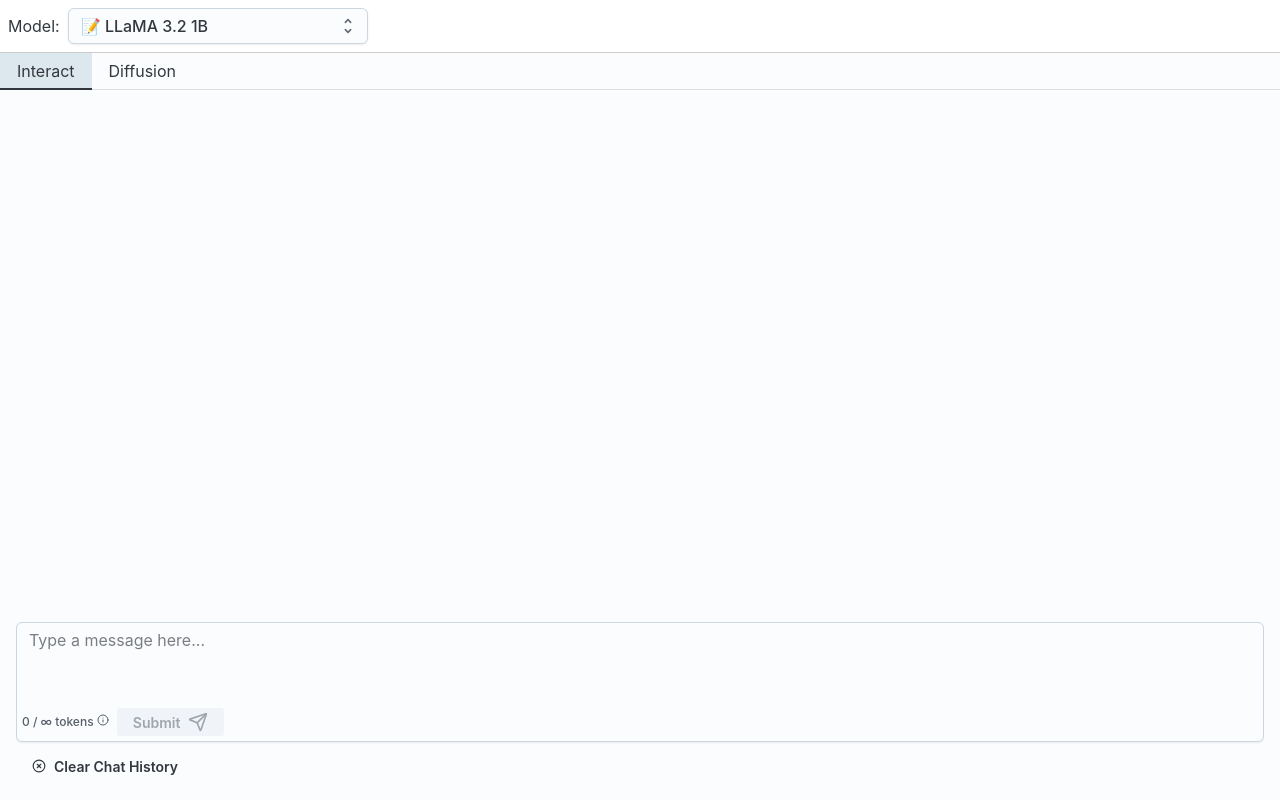
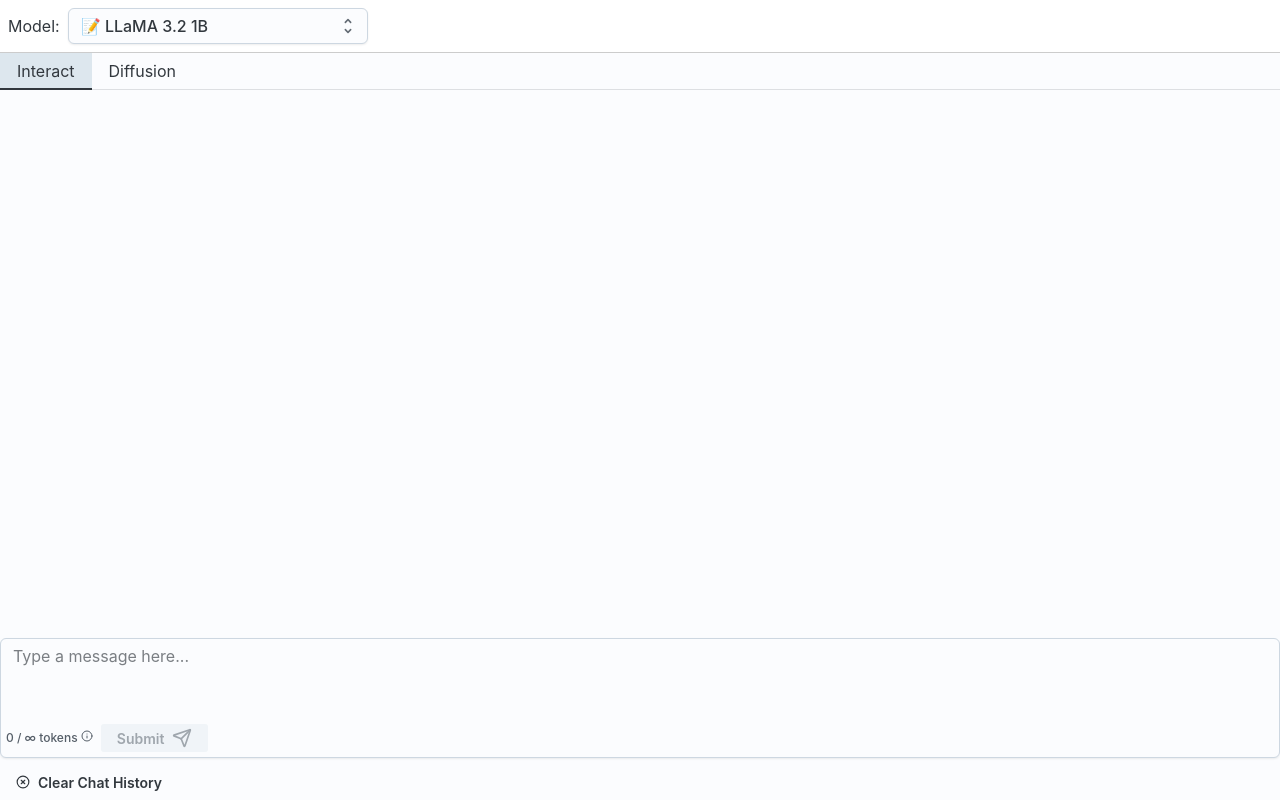
Before and after one commit to Sourenm/chat-app, a React (Vite) app in the folder frontend/: page / in a window 1280 px wide. Built offline with nearby package versions, Linux system fonts and the light colour scheme.

Commit message:
Bug fixes for auto-scrolling and tab freezing

```diff
--- a/frontend/src/components/ChatPage.tsx
+++ b/frontend/src/components/ChatPage.tsx
@@ -1,4 +1,4 @@
-import { useState } from 'react';
+import { useEffect, useRef, useState } from 'react';
 import {
   Sheet,
   Stack,
@@ -24,6 +24,7 @@
 }) {
   const [image, setImage] = useState(null);
   const [imageModalOpen, setImageModalOpen] = useState(false);
+  const scrollRef = useRef<HTMLDivElement>(null); // NEW
 
   const deleteChat = (key) => {
     setChats((c) => c.filter((chat) => chat.key !== key));
@@ -39,6 +40,16 @@
     sendNewMessageToLLM(lastMessage.t, lastMessage.image, model);
   };
 
+  // ✅ Scroll to bottom when chats or thinking change
+  useEffect(() => {
+    const container = scrollRef.current;
+    if (container) {
+      requestAnimationFrame(() => {
+        container.scrollTop = container.scrollHeight;
+      });
+    }
+  }, [chats, isThinking]);
+
   return (
     <Sheet
       sx={{
@@ -47,13 +58,14 @@
         width: '100%',
         height: '100%',
         overflow: 'hidden',
-        gap: 2,
       }}
     >
+      {/* ✅ Scrollable chat area with ref */}
       <Sheet
+        ref={scrollRef}
         sx={{
           flex: 1,
-          overflow: 'auto',
+          overflowY: 'auto',
           padding: 1,
           display: 'flex',
           flexDirection: 'column',
@@ -100,9 +112,9 @@
             pos="bot"
           />
         </Stack>
-        <div id="endofchat" />
       </Sheet>
 
+      {/* Chat input */}
       <ChatSubmit
         addMessage={sendNewMessageToLLM}
         stopStreaming={stopStreaming}
@@ -115,6 +127,7 @@
         model={model}
       />
 
+      {/* Image preview */}
       <Modal open={imageModalOpen} onClose={() => setImageModalOpen(false)}>
         <ModalDialog
           sx={{
@@ -127,7 +140,6 @@
             overflow: 'hidden',
             gap: 2,
           }}
-
         >
           <Box
             component="img"
--- a/frontend/src/components/MainTabs.tsx
+++ b/frontend/src/components/MainTabs.tsx
@@ -1,4 +1,3 @@
-// MainTabs.tsx
 import { Box, Select, Option, Typography, Tabs, TabList, Tab, TabPanel } from '@mui/joy';
 import { useState } from 'react';
 import ChatPage from './ChatPage';
@@ -41,35 +40,35 @@
       key: Math.random().toString(36).substring(2),
     };
     setChats((prev) => [...prev, botMessage]);
-    setTimeout(() => {
-      document.getElementById('endofchat')?.scrollIntoView({ behavior: 'smooth' });
-    }, 0);
 
     setIsThinking(false);
   };
 
   return (
     <Box sx={{ width: '100vw', height: '100vh', display: 'flex', flexDirection: 'column' }}>
-      <Box sx={{ p: 1, borderBottom: '1px solid #ccc', display: 'flex', alignItems: 'center' }}>
+      {/* Fixed top bar */}
+      <Box sx={{ p: 1, borderBottom: '1px solid #ccc', display: 'flex', alignItems: 'center', flexShrink: 0 }}>
         <Typography sx={{ mr: 1 }}>Model:</Typography>
         <Select
           value={model}
           onChange={(_, value) => value && setModel(value)}
           sx={{ minWidth: 300 }}
-          disabled={tabIndex === 1} // 👈 disables selector when Diffusion tab is active
+          disabled={tabIndex === 1}
         >
           <Option value="meta-llama/Llama-3.2-1B-Instruct">📝 LLaMA 3.2 1B</Option>
           <Option value="mlx-community/Qwen2-VL-2B-Instruct-4bit">🖼️ QWEN2 VL 2B</Option>
         </Select>
       </Box>
 
-      <Tabs value={tabIndex} onChange={(_, v) => setTabIndex(v)} sx={{ flex: 1 }}>
+      {/* Main panel */}
+      <Box sx={{ flex: 1, minHeight: 0, overflow: 'hidden' }}>
+        <Tabs value={tabIndex} onChange={(_, v) => setTabIndex(v)} sx={{ height: '100%' }}>
           <TabList>
             <Tab>Interact</Tab>
             <Tab>Diffusion</Tab>
           </TabList>
 
-        <TabPanel value={0} sx={{ height: '100%' }}>
+          <TabPanel value={0} sx={{ height: '100%', overflow: 'hidden', p: 0 }}>
             <ChatPage
               chats={chats}
               setChats={setChats}
@@ -84,10 +83,11 @@
             />
           </TabPanel>
 
-        <TabPanel value={1} sx={{ height: '100%' }}>
+          <TabPanel value={1} sx={{ height: '100%', overflow: 'auto' }}>
             <DiffusionPage />
           </TabPanel>
         </Tabs>
       </Box>
+    </Box>
   );
 }
```
Lines whose indentation alone changed are shown as unchanged.
